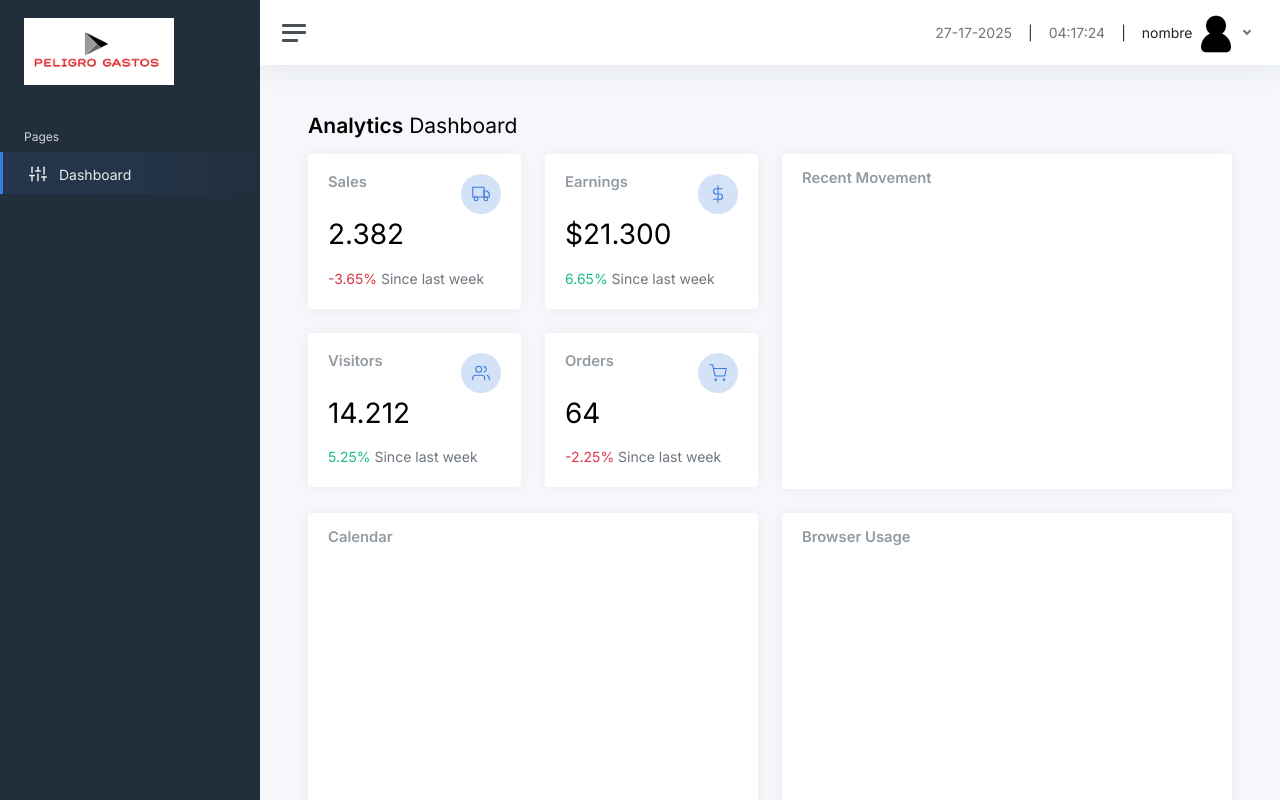
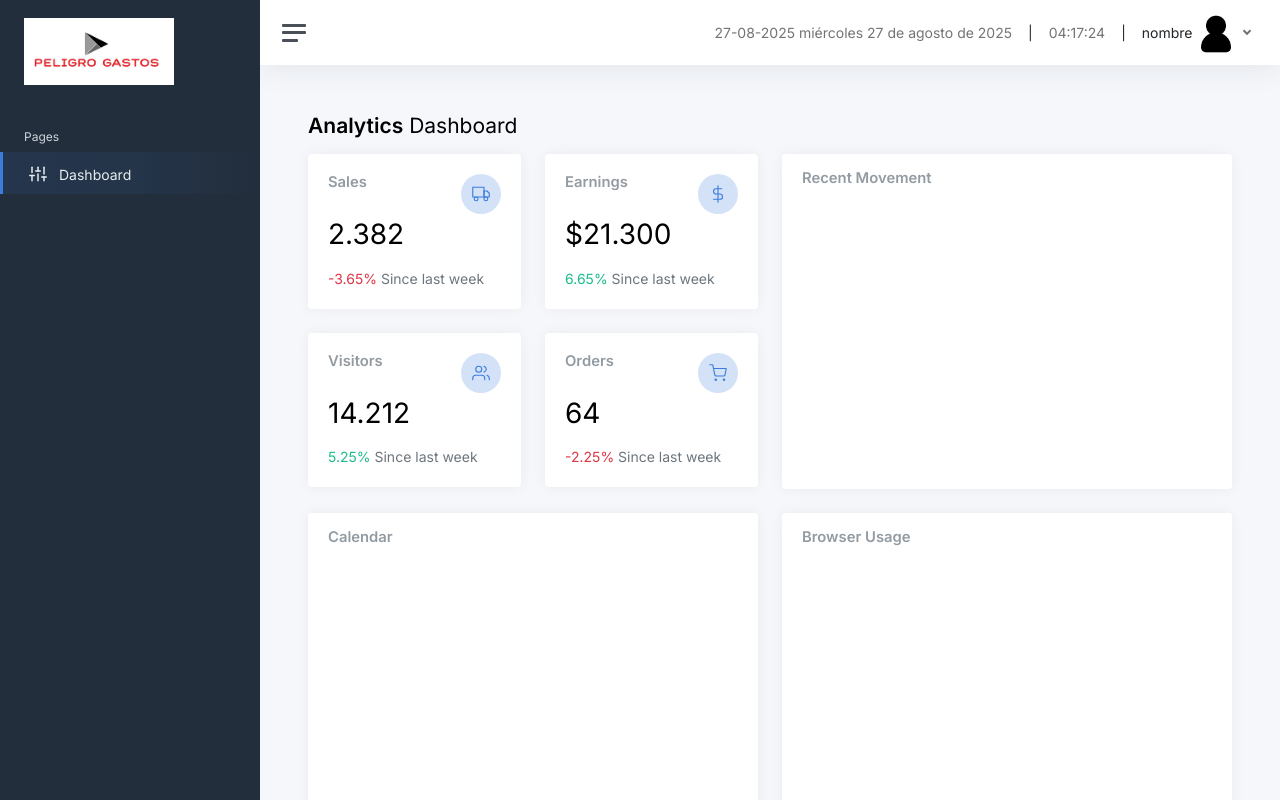
Before and after one commit to jhon-smith-05/UdemyEstela03-Gastos, an Angular app: page / in a window 1280 px wide. Shown: the top 800 px of the page. Built offline with nearby package versions, Linux system fonts and the light colour scheme.

Commit message:
sección 26 - 143 Creacion de fecha actual con DAYJS en header

```diff
--- a/src/app/componentes/header/header.component.html
+++ b/src/app/componentes/header/header.component.html
@@ -10,7 +10,7 @@
                   <i class="fas fa-long-arrow-alt-down align-middle"></i>
                 </a>
                 <a class="nav-link d-none d-sm-inline-block">
-                    {{fecha | date: 'dd-mm-yyyy'}}
+                    {{fecha | date: 'dd-MM-yyyy'}} {{getFechaActual()}}
                 </a>
                 <a class="nav-link d-none d-sm-inline-block">
                     <span class="text-dark">|</span>
--- a/src/app/componentes/header/header.component.ts
+++ b/src/app/componentes/header/header.component.ts
@@ -1,5 +1,6 @@
 import { DatePipe } from '@angular/common';
 import { Component, OnInit } from '@angular/core';
+import dayjs from 'dayjs';
 import 'dayjs/locale/es';
 
 @Component({
@@ -28,4 +29,12 @@ export class HeaderComponent implements OnInit{
     );
   }
 
+  getFechaActual()
+  {
+    dayjs.locale('es');
+    let fecha = new Date();
+    return `${dayjs(fecha).format("dddd")} ${dayjs(fecha).format("DD")} de ${dayjs(fecha).format("MMMM")} de ${dayjs(fecha).format("YYYY")}`
+    //return dayjs(fecha).format("dddd")
+  }
+
 }
```
